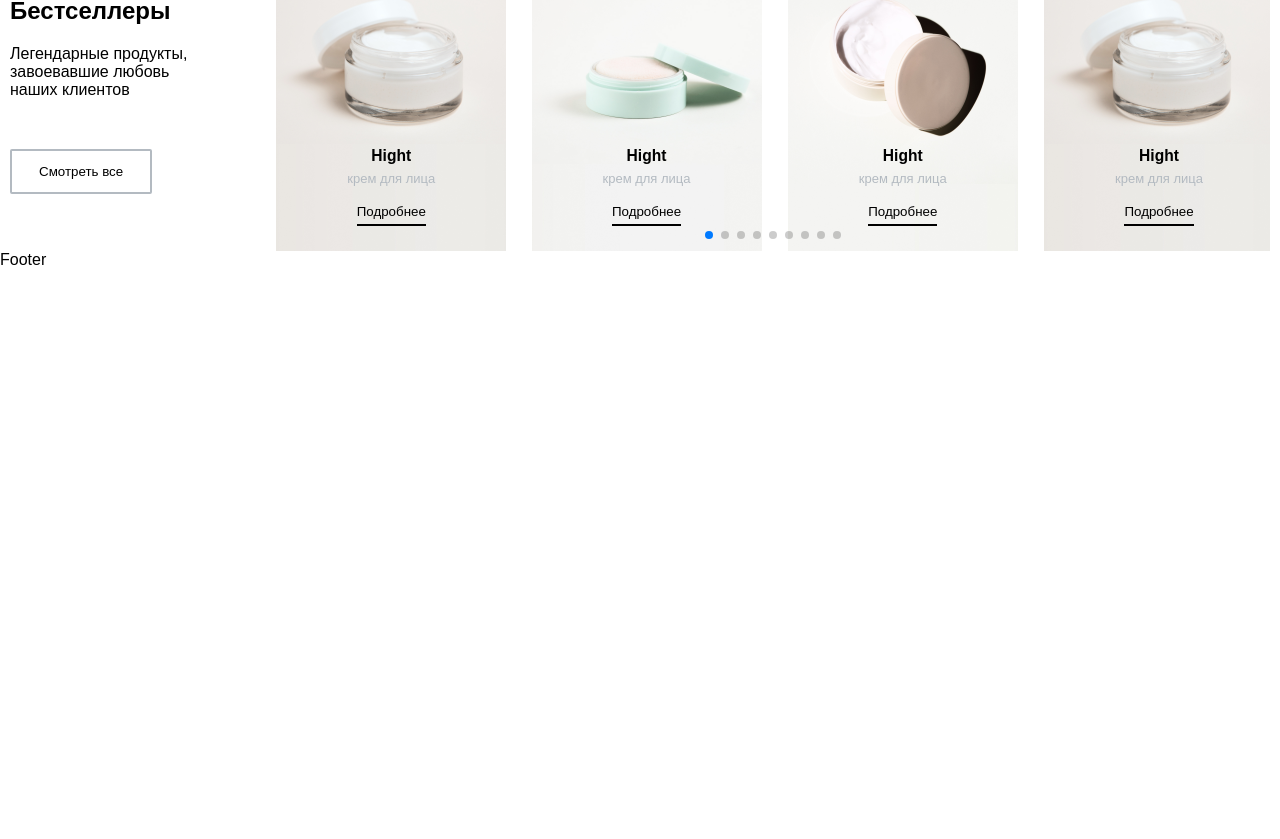
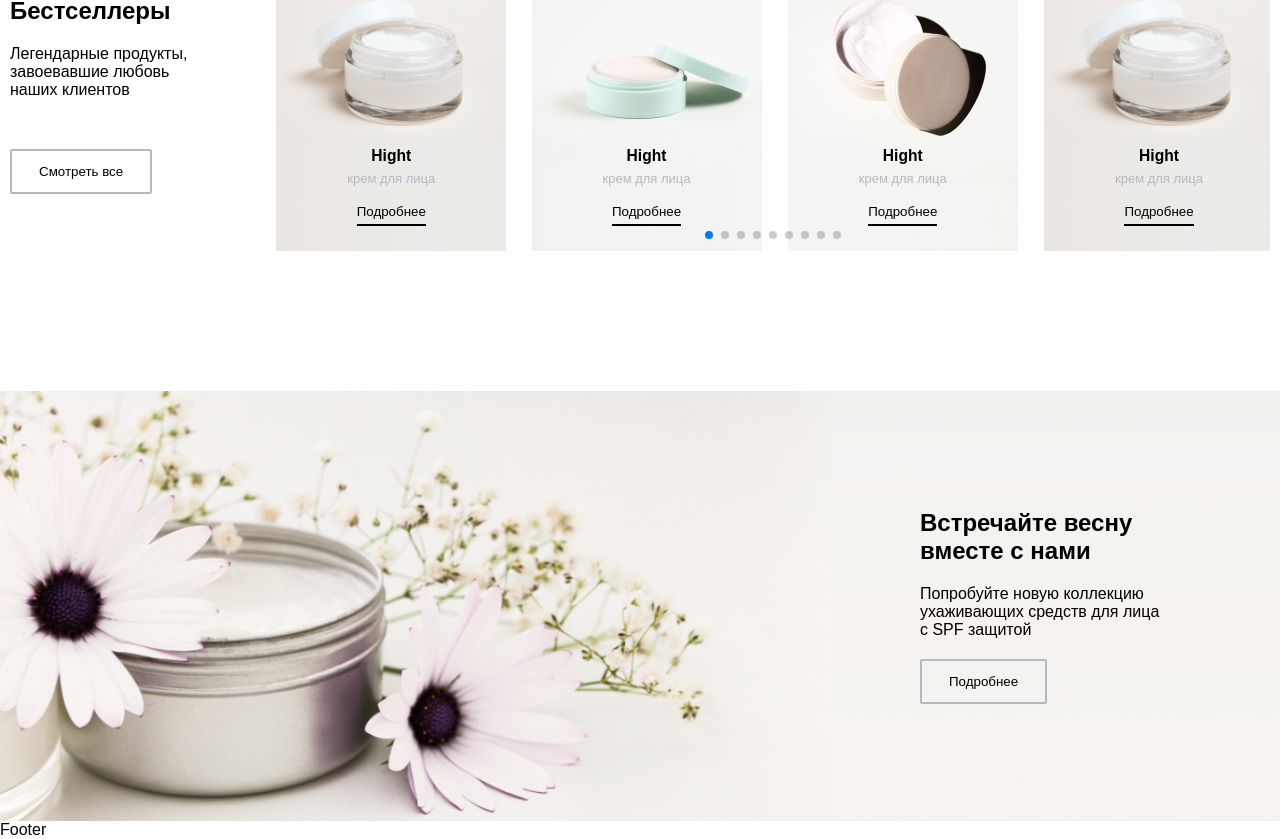
Before and after one commit to AlphaDevKz/maroon_shop-client, a React (Vite) app: page / in a window 1280 px wide. Shown: the part 723-1562 px from the top of the page. Before the commit the page ends 992 px from the top, so only its background shows below. Built offline with nearby package versions, Linux system fonts and the light colour scheme; a web font is replaced by a local one.

Commit message:
add/banner
create banner and textcontent components

```diff
--- a/src/pages/Main/ui/Main.tsx
+++ b/src/pages/Main/ui/Main.tsx
@@ -1,12 +1,14 @@
 import React from 'react'
 import { Welcome } from './welcome/Welcome'
 import { Bestseller } from './bestselller'
+import { Banner } from './banner/Banner'
 
 export const Main = () => {
    return (
       <section>
          <Welcome />
          <Bestseller />
+         <Banner mode='more' />
       </section>
    )
 }
--- /dev/null
+++ b/src/pages/Main/ui/banner/Banner.module.scss
@@ -0,0 +1,7 @@
+.root {
+   margin-top: 140px;
+   width: 100vw;
+   height: 430px;
+   background: no-repeat center url('../../../../assets/banner_1.png');
+   background-size: cover;
+}
--- /dev/null
+++ b/src/pages/Main/ui/banner/Banner.tsx
@@ -0,0 +1,39 @@
+import React from 'react'
+import cs from './Banner.module.scss'
+import { Wrapper } from '../../../../shared/UI/wrapper/Wrapper'
+import { TextContent } from '../../../../shared/UI/textcontent/TextContent'
+
+interface BannerProps {
+   mode: 'more' | 'subscribe'
+}
+
+export const Banner = ({ mode }: BannerProps) => {
+   return (
+      <div className={cs.root}>
+         <Wrapper width='sm'>
+            <TextContent side='right' content={mode === 'more' ? moreBannerContent : descriptionBannerContent} />
+         </Wrapper>
+      </div>
+   )
+}
+
+const moreBannerContent = {
+   title: 'Встречайте весну вместе с нами',
+   text: 'Попробуйте новую коллекцию ухаживающих средств для лица с SPF защитой',
+   buttonText: 'Подробнее',
+   onClick: () => {},
+}
+
+const descriptionBannerContent = {
+   title: 'Присоединяйтесь к нам',
+   text: 'Подпишитесь на наш аккаунт @marooncare и узнавайте о новиках и акциях первыми',
+   buttonText: 'Подписаться',
+   onClick: () => {},
+}
+
+const questionnaireBannerContent = {
+   title: 'Индивидуальный уход',
+   text: 'Не всегда очевидно, какие элементы и минералы необходимы коже,         а многочисленные эксперименты     с разными средствами только ухудшают ее качество.Заполните анкету, и мы подберем уход, подходящий именно вам, учитывая ваш образ жизни, место жительства и другие факторы. ',
+   buttonText: 'Заполнить анкету',
+   onClick: () => {},
+}
--- a/src/pages/Main/ui/welcome/Welcome.module.scss
+++ b/src/pages/Main/ui/welcome/Welcome.module.scss
@@ -1,5 +1,5 @@
 .root {
-   background: no-repeat center url('../../assets/main_screen.png');
+   background: no-repeat center url('../../../../assets/main_screen.png');
    background-size: cover;
 }
 
--- /dev/null
+++ b/src/shared/UI/textcontent/TextContent.module.scss
@@ -0,0 +1,24 @@
+.root {
+   height: 430px;
+   display: flex;
+   flex-direction: column;
+   justify-content: center;
+
+   .content {
+      display: flex;
+      flex-direction: column;
+      align-items: flex-start;
+      width: 250px;
+      gap: 20px;
+   }
+}
+
+.left {
+   display: flex;
+   align-items: flex-start;
+}
+
+.right {
+   display: flex;
+   align-items: flex-end;
+}
--- /dev/null
+++ b/src/shared/UI/textcontent/TextContent.tsx
@@ -0,0 +1,36 @@
+import { Button } from '../button/Button'
+import { Ptag } from '../ptag/Ptag'
+
+import cn from 'classnames'
+import cs from './TextContent.module.scss'
+
+interface Content {
+   title: string
+   text: string
+   buttonText: string
+   onClick: () => void
+}
+
+interface TextContentProps {
+   content: Content
+   side: 'right' | 'left'
+}
+
+export const TextContent = ({ content, side }: TextContentProps) => {
+   const { buttonText, onClick, text, title } = content
+
+   return (
+      <div
+         className={cn(cs.root, {
+            [cs.left]: side === 'left',
+            [cs.right]: side === 'right',
+         })}
+      >
+         <div className={cs.content}>
+            <h2 className={cs.title}>{title}</h2>
+            <Ptag>{text}</Ptag>
+            <Button onClick={onClick}>{buttonText}</Button>
+         </div>
+      </div>
+   )
+}
--- a/src/widgets/header/ui/Header.tsx
+++ b/src/widgets/header/ui/Header.tsx
@@ -1,6 +1,5 @@
 import { Wrapper } from '../../../shared/UI/wrapper/Wrapper'
 import cs from './Header.module.scss'
-import { Link } from 'react-router-dom'
 
 import { RightSide } from './rightSide/RightSide'
 import { Logo } from './logo/Logo'
```
Also changed, not shown: src/assets/banner_1.png (added), src/assets/main_block_image.png (added).
